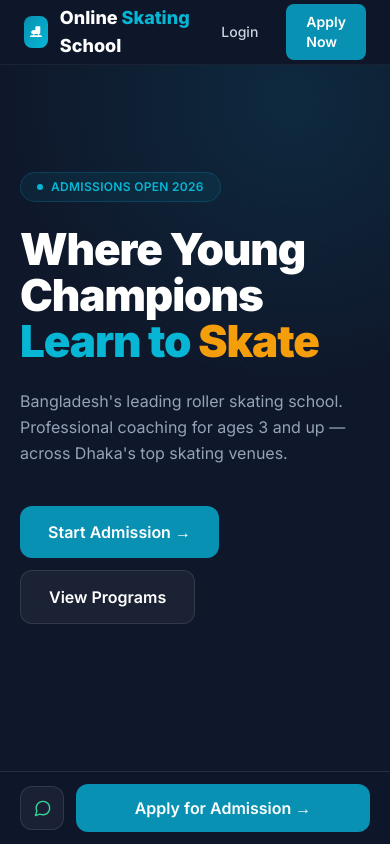
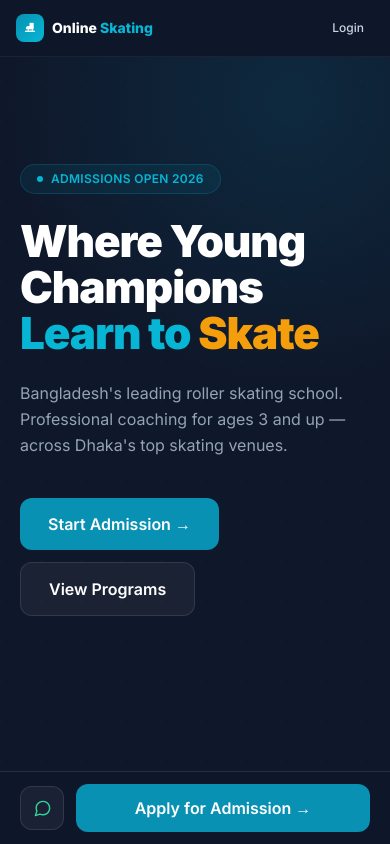
Before and after one commit to ShahriyarH10/skating-school, a Next.js app: page / in a window 390 px wide. Shown: the top 844 px of the page. Built offline with nearby package versions, Linux system fonts and the light colour scheme.

Commit message:
fix: improve navbar layout and responsiveness on HomePage

```diff
--- a/src/app/page.js
+++ b/src/app/page.js
@@ -8,20 +8,22 @@ export default function HomePage() {
     <main className="min-h-screen bg-[#0F172A] text-white">
       {/* Navbar */}
       <nav className="fixed top-0 left-0 right-0 z-50 bg-[#0F172A]/95 backdrop-blur-md border-b border-white/5">
-        <div className="max-w-6xl mx-auto px-6 h-16 flex items-center justify-between">
-          <div className="flex items-center gap-3">
-            <div className="w-8 h-8 rounded-lg bg-gradient-to-br from-[#0891B2] to-[#06B6D4] flex items-center justify-center text-sm">⛸</div>
-            <span className="font-extrabold text-lg">Online <span className="text-[#06B6D4]">Skating</span> School</span>
+        <div className="max-w-6xl mx-auto px-4 sm:px-6 h-14 sm:h-16 flex items-center justify-between gap-2">
+          <div className="flex items-center gap-2 sm:gap-3 min-w-0">
+            <div className="w-7 h-7 sm:w-8 sm:h-8 rounded-lg bg-gradient-to-br from-[#0891B2] to-[#06B6D4] flex items-center justify-center text-xs sm:text-sm flex-shrink-0">⛸</div>
+            <span className="font-extrabold text-sm sm:text-lg whitespace-nowrap truncate">
+              Online <span className="text-[#06B6D4]">Skating</span><span className="hidden sm:inline"> School</span>
+            </span>
           </div>
-          <div className="flex items-center gap-3">
-            <Link href="/login" className="text-sm font-medium text-slate-300 hover:text-white px-4 py-2 rounded-lg hover:bg-white/5 transition">Login</Link>
-            <Link href="/admission" className="text-sm font-semibold bg-[#0891B2] px-5 py-2 rounded-lg hover:bg-[#0E7490] transition">Apply Now</Link>
+          <div className="flex items-center gap-2 sm:gap-3 flex-shrink-0">
+            <Link href="/login" className="text-xs sm:text-sm font-medium text-slate-300 hover:text-white px-2.5 sm:px-4 py-1.5 sm:py-2 rounded-lg hover:bg-white/5 transition">Login</Link>
+            <Link href="/admission" className="hidden sm:inline-flex text-sm font-semibold bg-[#0891B2] px-5 py-2 rounded-lg hover:bg-[#0E7490] transition">Apply Now</Link>
           </div>
         </div>
       </nav>
 
       {/* Hero */}
-      <section className="relative min-h-[100svh] flex items-center px-5 sm:px-6 pt-24 pb-16">
+      <section className="relative min-h-[100svh] flex items-center px-5 sm:px-6 pt-20 sm:pt-24 pb-16">
         <div className="absolute inset-0 opacity-[0.03]" style={{ backgroundImage: "radial-gradient(circle at 1px 1px, #0891B2 1px, transparent 0)", backgroundSize: "40px 40px" }} />
         <div className="absolute top-[-200px] right-[-200px] w-[600px] h-[600px] bg-[radial-gradient(circle,rgba(8,145,178,0.15)_0%,transparent_70%)] rounded-full" />
         <div className="max-w-6xl mx-auto relative z-10 w-full pb-20 lg:pb-0">
@@ -66,7 +68,7 @@ export default function HomePage() {
       </section>
 
       {/* Programs */}
-      <section id="programs" className="bg-white text-[#0F172A] py-14 sm:py-20 px-5 sm:px-6">
+      <section id="programs" className="scroll-mt-14 sm:scroll-mt-16 bg-white text-[#0F172A] py-14 sm:py-20 px-5 sm:px-6">
         <div className="max-w-6xl mx-auto">
           <p className="text-xs font-bold tracking-widest text-[#0891B2] mb-2">PROGRAMS</p>
           <h2 className="text-3xl md:text-4xl font-extrabold tracking-tight mb-4">Training Programs</h2>
```
